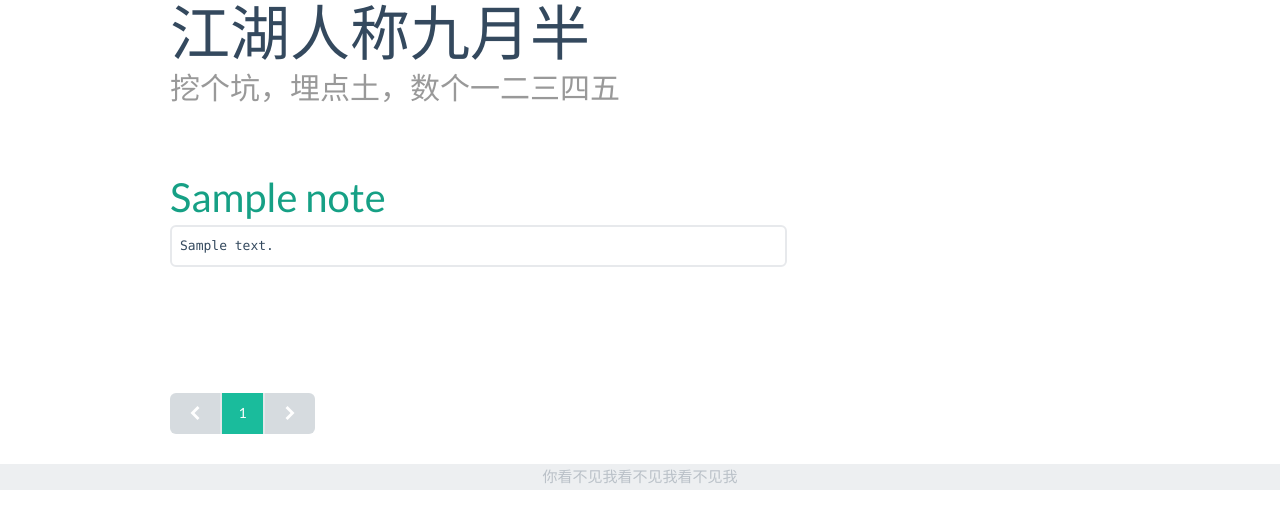
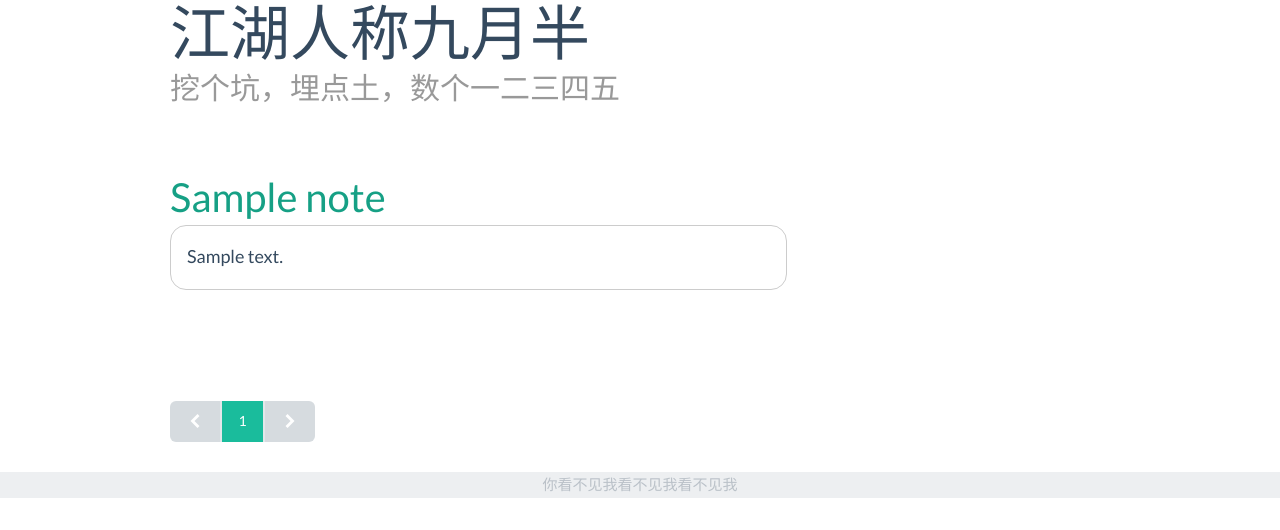
Before and after one commit to intspt/Note, a Flask app: page / in a window 1280 px wide. Shown: the part 132-662 px from the top of the page. Run offline with Flask 2, Linux system fonts and the light colour scheme; tables that the repository leaves empty hold one stand-in row (values such as "Sample post"); some libraries are stand-ins or nearby versions.

Commit message:
修复一些UI上的bug

```diff
--- a/Application/static/css/blog.css
+++ b/Application/static/css/blog.css
@@ -24,3 +24,8 @@
   margin-bottom: 5px;
   font-size: 40px;
 }
+.note-content {
+  border: 1px solid #ccc;
+  padding: 16px;
+  border-radius: 16px;
+}
--- a/Application/templates/index.html
+++ b/Application/templates/index.html
@@ -10,8 +10,8 @@
           <div class="blog-post">
             <h6 class="blog-post-title"><a href="{{ url_for('note', nid=note.nid) }}">{{ note.title }}</a></h6>
             {% autoescape false %}
-            <div id="{{ 'content' + note.nid }}" style="max-height: 230px; overflow: hidden">
-              <pre>{{ note.content }}</pre>
+            <div id="{{ 'content' + note.nid }}" class="note-content" style="max-height: 230px; overflow: hidden">
+              <div>{{ note.content }}</div>
             </div>
             {% endautoescape %}
             <br />
@@ -27,7 +27,7 @@
             </div>
             <script type="text/javascript">
             $(function() {
-                if($("{{ '#content' + note.nid }}").find("pre").height() > $("{{ '#content' + note.nid }}").height()) {
+                if($("{{ '#content' + note.nid }}").find("div").height() > $("{{ '#content' + note.nid }}").height()) {
                   $("{{ '#show' + note.nid }}").show();
                 }
                 $("{{ '#show' + note.nid }}").click(function() {
--- a/Application/templates/note.html
+++ b/Application/templates/note.html
@@ -4,8 +4,9 @@
           <h5>{{ note.title }}</h5>
           <br />
           {% autoescape false %}
-          <div><pre>{{ note.content }}</pre></div>
+          <div class="note-content">{{ note.content }}</div>
           {% endautoescape %}
+          <br/>
           {% if g.user.is_authenticated %}
           <div class="col-xs-3">
             <input type="button" class="btn btn-block btn-lg btn-primary" onclick="window.location.href='{{ url_for('edit_note', nid=note.nid) }}'" value="编辑">
```
